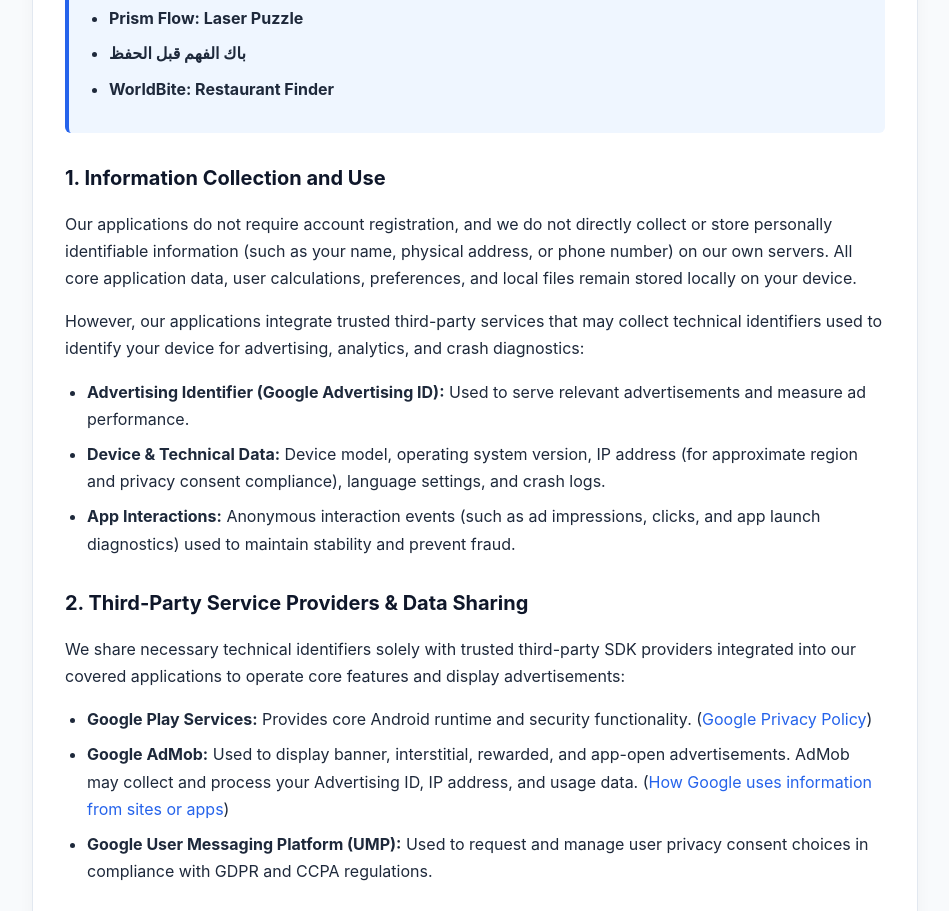
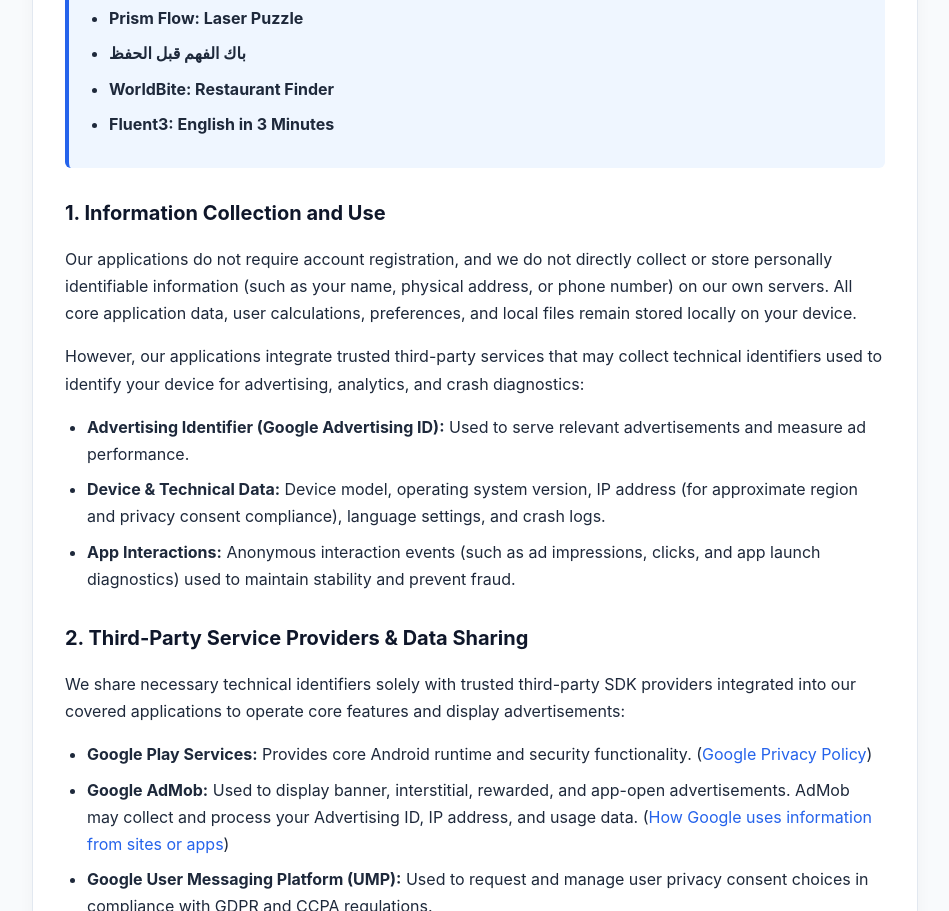
Before and after one commit to Sabir-Makhlouf/Sabir-Makhlouf.github.io, a plain HTML site: page privacy-policy.html in a window 1280 px wide. Shown: the part 813-1724 px from the top of the page, without its empty margins (165-1114 px from the left). Drawn offline with Linux system fonts and the light colour scheme.

Commit message:
Update privacy-policy.html

```diff
--- a/privacy-policy.html
+++ b/privacy-policy.html
@@ -114,6 +114,7 @@
         <li><strong>Prism Flow: Laser Puzzle</strong></li>
         <li><strong>باك الفهم قبل الحفظ</strong></li>
         <li><strong>WorldBite: Restaurant Finder</strong></li>
+        <li><strong>Fluent3: English in 3 Minutes</strong></li>
 
       </ul>
     </div>
```
